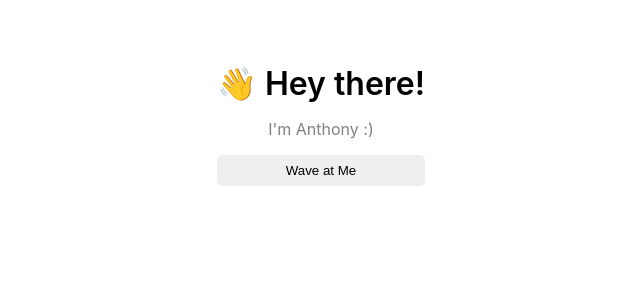
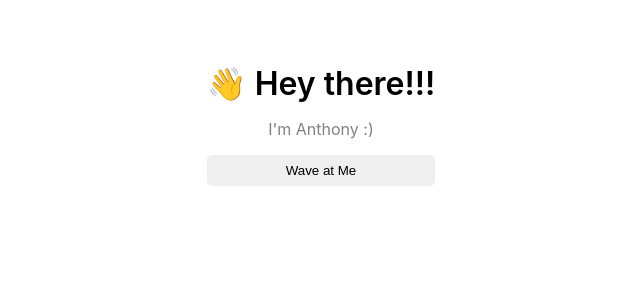
Before and after one commit to antdke/my-wave-portal, a React (Create React App) app in the folder frontend/: page / in a window 1280 px wide. Shown: the top 300 px of the page, without its empty margins (319-959 px from the left). Built offline with nearby package versions, Linux system fonts and the light colour scheme.

Commit message:
test: git push

```diff
--- a/frontend/src/App.js
+++ b/frontend/src/App.js
@@ -13,7 +13,7 @@ export default function App() {
 
       <div className="dataContainer">
         <div className="header">
-          👋 Hey there!
+          👋 Hey there!!!
         </div>
 
         <div className="bio">
```
